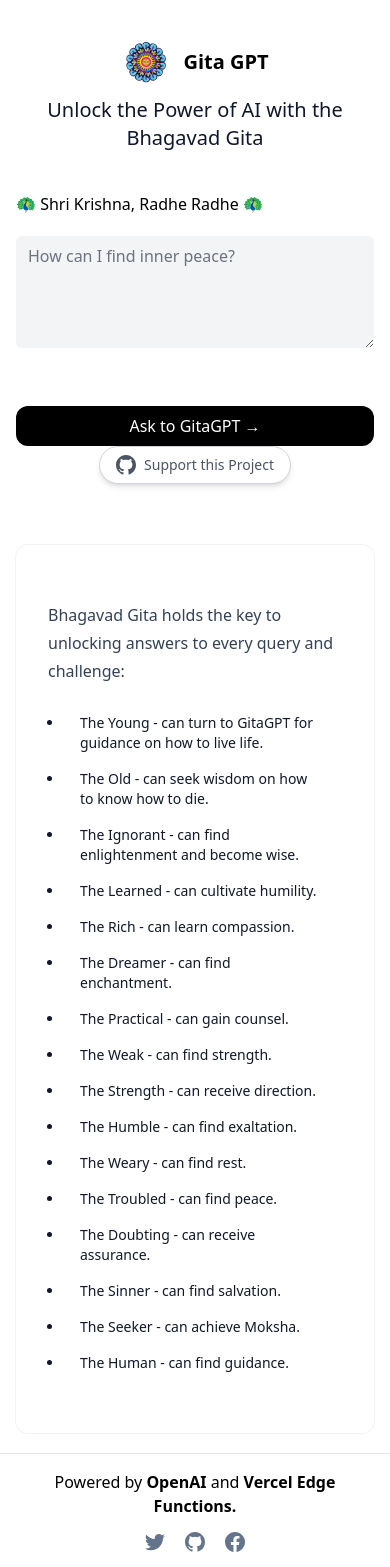
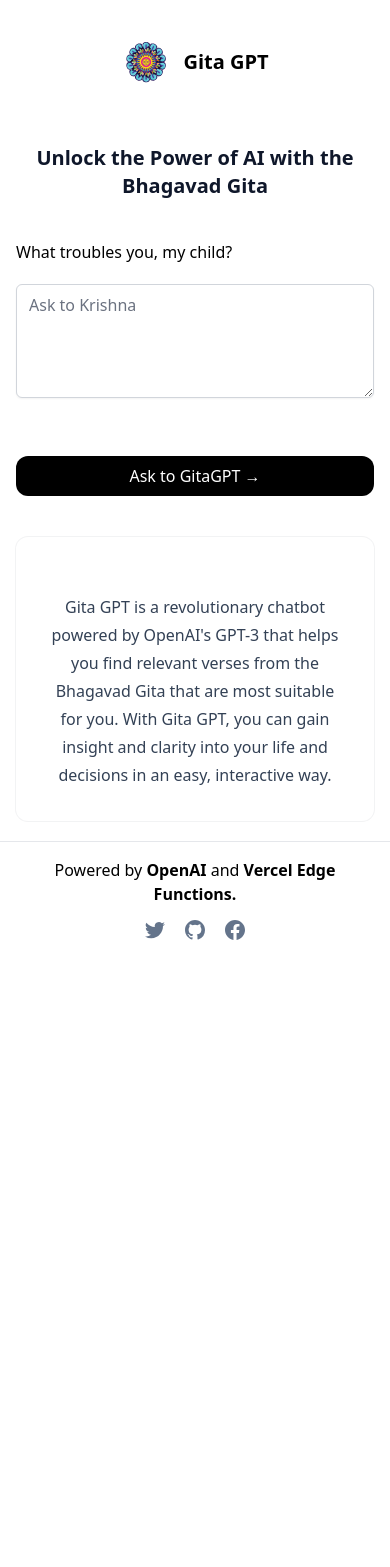
Before and after one commit to AI-prodev/GitaGPT, a Next.js app: page / in a window 390 px wide. Shown: the top 1567 px of the page. After the commit the page ends 958 px from the top, so only its background shows below. Built offline with nearby package versions, Linux system fonts and the light colour scheme.

Commit message:
Update index.tsx

```diff
--- a/pages/index.tsx
+++ b/pages/index.tsx
@@ -17,16 +17,14 @@
   const [bio, setBio] = useState("");
   const [language, setLanguage] = useState<languageType>("Professional");
   const [generatedBios, setGeneratedBios] = useState<String>("");
+
   console.log("Streamed response: ", generatedBios);
 
   const prompt =
-    language === "Funny"
-      ? `You are Krishna, answer according to the 18 chapters and 700 verses of the Bhagavad Gita, which contains life lessons on morality, strength, discipline and spirituality: ${bio}${
-          bio.slice(-1) === "." ? "" : "."
-        }`
-  : `${language} The answer from Bhagavad Geeta and the chapter and verse labeled "1". and "2.": ${bio}${
-          bio.slice(-1) === "." ? "" : "."
-        }`;
+     language === "Funny"
+      ? `You are Krishna, answer according to the 18 chapters and 700 verses of the Bhagavad Gita, which contains life lessons on morality, strength, discipline and spirituality, to get friend Arjuna out of trouble.${bio}.`
+      : `${language} Give the right solution with clearly "1." and "2.". Make sure each generated Sloka is at least 14 words and at max 20 words and base them on this context: ${bio}.`
+  ;
 
   const generateBio = async (e: any) => {
     e.preventDefault();
@@ -71,27 +69,29 @@
 
     <div className="flex max-w-5xl mx-auto flex-col items-center justify-center py-2 min-h-screen">
       <Head>
-        <title>Gita GPT – Bhagavad Geeta AI 🔥</title>
+        <title>Gita GPT</title>
         <link rel="icon" href="/favicon.ico" />
       </Head>
 
       <Header />
-      <main className="innerbox flex flex-1 w-full flex-col items-center justify-center text-center px-4">
-        <h2 className="sm:text-xl text-xl max-w-2xl font-medium text-slate-900">
+      <main className="flex flex-1 w-full flex-col items-center justify-center text-center px-4 mt-12 sm:mt-20">
+        <h2 className="sm:text-4xl text-xl max-w-2xl font-bold text-slate-900">
           Unlock the Power of AI with the Bhagavad Gita
         </h2>
         <div className="max-w-xl w-full">
           <div className="flex mt-10 items-center space-x-3">
             <p className="text-left font-medium">
-              🦚 Shri Krishna, Radhe Radhe 🦚</p>
+              What troubles you, my child?</p>
           </div>
           <textarea
             value={bio}
             onChange={(e) => setBio(e.target.value)}
             rows={4}
-            className="w-full rounded-md border-0 focus:border-red focus:ring-red my-5 bg-gray-100  dark:border-none border-0"
-            placeholder={"How can I find inner peace?"}
-            />
+            className="w-full rounded-md border-gray-300 shadow-sm focus:border-black focus:ring-black my-5"
+            placeholder={
+              "Ask to Krishna"
+            }
+          />
 
           {!loading && (
             <button
@@ -115,16 +115,7 @@
           reverseOrder={false}
           toastOptions={{ duration: 2000 }}
         />
-        <a
-          className="flex max-w-fit items-center justify-center space-x-2 rounded-full border border-gray-300 bg-white px-4 py-2 text-sm text-gray-600 shadow-md transition-colors hover:bg-gray-100 mb-5"
-          href="https://www.sahu4you.com/"
-          target="_blank"
-          rel="noopener noreferrer"
-        >
-          <Github />
-          <p>Support this Project</p>
-        </a><hr className="h-px bg-gray-700 border-1 dark:bg-gray-700" />
-
+        <hr className="h-px bg-gray-700 border-1 dark:bg-gray-700" />
         <ResizablePanel>
           <AnimatePresence mode="wait">
             <motion.div className="space-y-10 my-10">
@@ -132,19 +123,20 @@
                 <>
                   <div>
                     <h2 className="sm:text-4xl text-3xl font-bold text-slate-900 mx-auto">
-                      According to Bhagavad Geeta:
+                      Bhagavad Gita says:
                     </h2>
                   </div>
                   <div className="space-y-8 flex flex-col items-center justify-center max-w-xl mx-auto">
-                    {generatedBios && generatedBios.substring(generatedBios.indexOf("1") + 3)
-                      .split("2.")
+                    {generatedBios
+                      .substring(generatedBios.indexOf("1") + 3)
+                      .split("3.")
                       .map((generatedBio) => {
                         return (
                           <div
                             className="bg-white rounded-xl shadow-md p-4 hover:bg-gray-100 transition cursor-copy border"
                             onClick={() => {
                               navigator.clipboard.writeText(generatedBio);
-                              toast("copied to clipboard", {
+                              toast("Copy to Clipboard", {
                                 icon: "✂️",
                               });
                             }}
@@ -161,24 +153,10 @@
           </AnimatePresence>
         </ResizablePanel>
         <div className="max-w-xl w-full whitespace-pre-line break-words rounded-xl bg-white p-8 ring-1 ring-slate-900/5">
-<h2 className="text-left mt-6 space-y-4 leading-7 text-slate-700 sm:text-xl">Bhagavad Gita holds the key to unlocking answers to every query and challenge: </h2>
-<ul className="list-disc text-left text-gray-900 my-5">
-<li className="mx-4 mr-2 shrink-0 rounded-full px-4 py-2 text-sm">The Young      - can turn to GitaGPT for guidance on how to live life.</li>
-<li className="mx-4 mr-2 shrink-0 rounded-full px-4 py-2 text-sm">The Old        - can seek wisdom on how to know how to die.</li>
-<li className="mx-4 mr-2 shrink-0 rounded-full px-4 py-2 text-sm">The Ignorant   - can find enlightenment and become wise.</li>
-<li className="mx-4 mr-2 shrink-0 rounded-full px-4 py-2 text-sm">The Learned    - can cultivate humility.</li>
-<li className="mx-4 mr-2 shrink-0 rounded-full px-4 py-2 text-sm">The Rich       - can learn compassion.</li>
-<li className="mx-4 mr-2 shrink-0 rounded-full px-4 py-2 text-sm">The Dreamer    - can find enchantment.</li>
-<li className="mx-4 mr-2 shrink-0 rounded-full px-4 py-2 text-sm">The Practical  - can gain counsel.</li>
-<li className="mx-4 mr-2 shrink-0 rounded-full px-4 py-2 text-sm">The Weak       - can find strength.</li>
-<li className="mx-4 mr-2 shrink-0 rounded-full px-4 py-2 text-sm">The Strength   - can receive direction.</li>
-<li className="mx-4 mr-2 shrink-0 rounded-full px-4 py-2 text-sm">The Humble     - can find exaltation.</li>
-<li className="mx-4 mr-2 shrink-0 rounded-full px-4 py-2 text-sm">The Weary      - can find rest.</li>
-<li className="mx-4 mr-2 shrink-0 rounded-full px-4 py-2 text-sm">The Troubled   - can find peace.</li>
-<li className="mx-4 mr-2 shrink-0 rounded-full px-4 py-2 text-sm">The Doubting   - can receive assurance.</li>
-<li className="mx-4 mr-2 shrink-0 rounded-full px-4 py-2 text-sm">The Sinner     - can find salvation.</li>
-<li className="mx-4 mr-2 shrink-0 rounded-full px-4 py-2 text-sm">The Seeker     - can achieve Moksha.</li>
-<li className="mx-4 mr-2 shrink-0 rounded-full px-4 py-2 text-sm">The Human      - can find guidance.</li></ul>        </div>
+        <blockquote className="mt-6 space-y-4 leading-7 text-slate-700">
+            <p>Gita GPT is a revolutionary chatbot powered by OpenAI's GPT-3 that helps you find relevant verses from the Bhagavad Gita that are most suitable for you. With Gita GPT, you can gain insight and clarity into your life and decisions in an easy, interactive way.</p>
+        </blockquote>
+        </div>
       </main>
       <Footer />
     </div>
```
